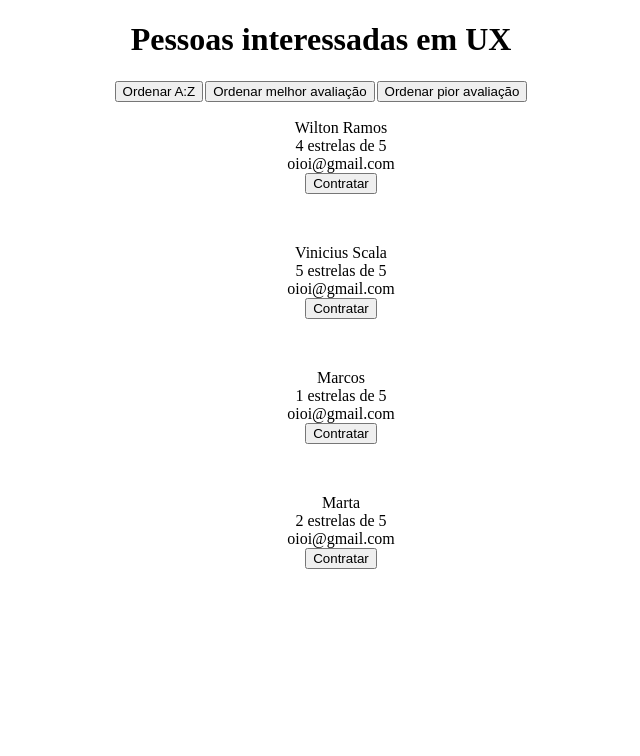
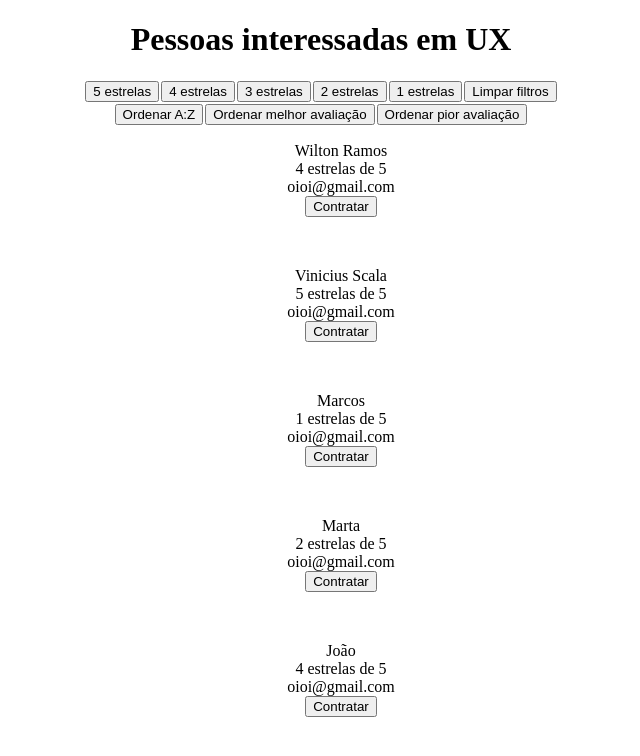
Before and after one commit to v1lton/plataforma_freelancer, an Angular app in the folder plataforma_freelancer/: page / in a window 1280 px wide. Shown: the top 756 px of the page, without its empty margins (319-959 px from the left). Built offline with nearby package versions, Linux system fonts and the light colour scheme.

Commit message:
Adiciona filtros na tela freelancers-screen

```diff
--- a/plataforma_freelancer/src/app/freelancers-screen/freelancers-screen.component.html
+++ b/plataforma_freelancer/src/app/freelancers-screen/freelancers-screen.component.html
@@ -1,12 +1,24 @@
 <div class="freelancer-screen">
-    <h1> {{"Pessoas interessadas em " + service }}</h1>
+    <h1> {{ "Pessoas interessadas em " + service }}</h1>
     <ng-container *ngIf="freelancers.length == 0">
         <div>
             <p>{{"No momento não temos pessoas interessadas em realizar o serviço de " + service}}</p>
         </div>
     </ng-container>
     <ng-container *ngIf="freelancers.length != 0">
-        <div>
+        <div class="filter">
+            <table>
+                <tr>
+                    <th><button (click)="filterBy(5)">5 estrelas</button></th>
+                    <th><button (click)="filterBy(4)">4 estrelas</button></th>
+                    <th><button (click)="filterBy(3)">3 estrelas</button></th>
+                    <th><button (click)="filterBy(2)">2 estrelas</button></th>
+                    <th><button (click)="filterBy(1)">1 estrelas</button></th>
+                    <th><button (click)="cleanFilters()">Limpar filtros</button></th>
+                </tr>
+            </table>
+        </div>
+        <div class="sort">
             <table>
                 <tr>
                     <th><button (click)="sortByName()"> Ordenar A:Z</button></th>
@@ -15,14 +27,32 @@
                 </tr>
             </table>
         </div>
-        <div class="column">
-            <dl *ngFor="let freelancer of freelancers" class="column">
+        <ng-container *ngIf="!isFiltered; else applyFilter">
+            <div class="column">
+                <dl *ngFor="let freelancer of freelancers" class="column">
+                    <dd>{{ freelancer.name }}</dd>
+                    <dd>{{ freelancer.getScore() }}</dd>
+                    <dd>{{ freelancer.email }}</dd>
+                    <dd><button (click)="hire()"> Contratar </button></dd>
+                    <br>
+                </dl>
+            </div>
+        </ng-container>
+    </ng-container>
+</div>
+<ng-template #applyFilter>
+    <div class="column">
+        <ng-container *ngIf="filteredFreelancers.length > 0; else filtersResultsEmpty">
+            <dl *ngFor="let freelancer of filteredFreelancers" class="column">
                 <dd>{{ freelancer.name }}</dd>
                 <dd>{{ freelancer.getScore() }}</dd>
                 <dd>{{ freelancer.email }}</dd>
                 <dd><button (click)="hire()"> Contratar </button></dd>
                 <br>
             </dl>
-        </div>
-    </ng-container>
-</div>
+        </ng-container>
+        <ng-template #filtersResultsEmpty>
+            <p>Não foi possível encontrar resultado para este filtro :(</p>
+        </ng-template>
+    </div>
+</ng-template>
--- a/plataforma_freelancer/src/app/freelancers-screen/freelancers-screen.component.ts
+++ b/plataforma_freelancer/src/app/freelancers-screen/freelancers-screen.component.ts
@@ -8,7 +8,9 @@ import { Component, OnInit } from '@angular/core';
 export class FreelancersScreenComponent implements OnInit {
 
   service: string;
-  freelancers: Freelancer[] = [new Freelancer("Wilton Ramos",4), new Freelancer("Vinicius Scala", 5), new Freelancer("Marcos", 1), new Freelancer("Marta", 2)];
+  freelancers: Freelancer[] = [new Freelancer("Wilton Ramos",4), new Freelancer("Vinicius Scala", 5), new Freelancer("Marcos", 1), new Freelancer("Marta", 2), new Freelancer("João",4)];
+  filteredFreelancers: Freelancer[] = []
+  isFiltered: boolean = false;
 
   constructor() {
     this.service = "UX";
@@ -21,15 +23,28 @@ export class FreelancersScreenComponent implements OnInit {
   }
 
   sortByBestScores() {
+    this.filteredFreelancers.sort((a,b) => b.score - a.score);
     this.freelancers.sort((a,b) => b.score - a.score);
   }
 
   sortByWorstScore() {
+    this.filteredFreelancers.sort((a,b) => a.score - b.score);
     this.freelancers.sort((a,b) => a.score - b.score);
   }
 
   sortByName() {
+    this.filteredFreelancers.sort((a,b) => (a.name > b.name) ? 1 : ((b.name > a.name) ? -1 : 0));
     this.freelancers.sort((a,b) => (a.name > b.name) ? 1 : ((b.name > a.name) ? -1 : 0));
+  }
+
+  filterBy(numberOfStars: number) {
+    this.isFiltered = true;
+    this.filteredFreelancers = this.freelancers.filter((freelancer) => freelancer.score >= numberOfStars);
+  }
+
+  cleanFilters() {
+    this.isFiltered = false;
+    this.filteredFreelancers = [];
   }
 }
 
```
